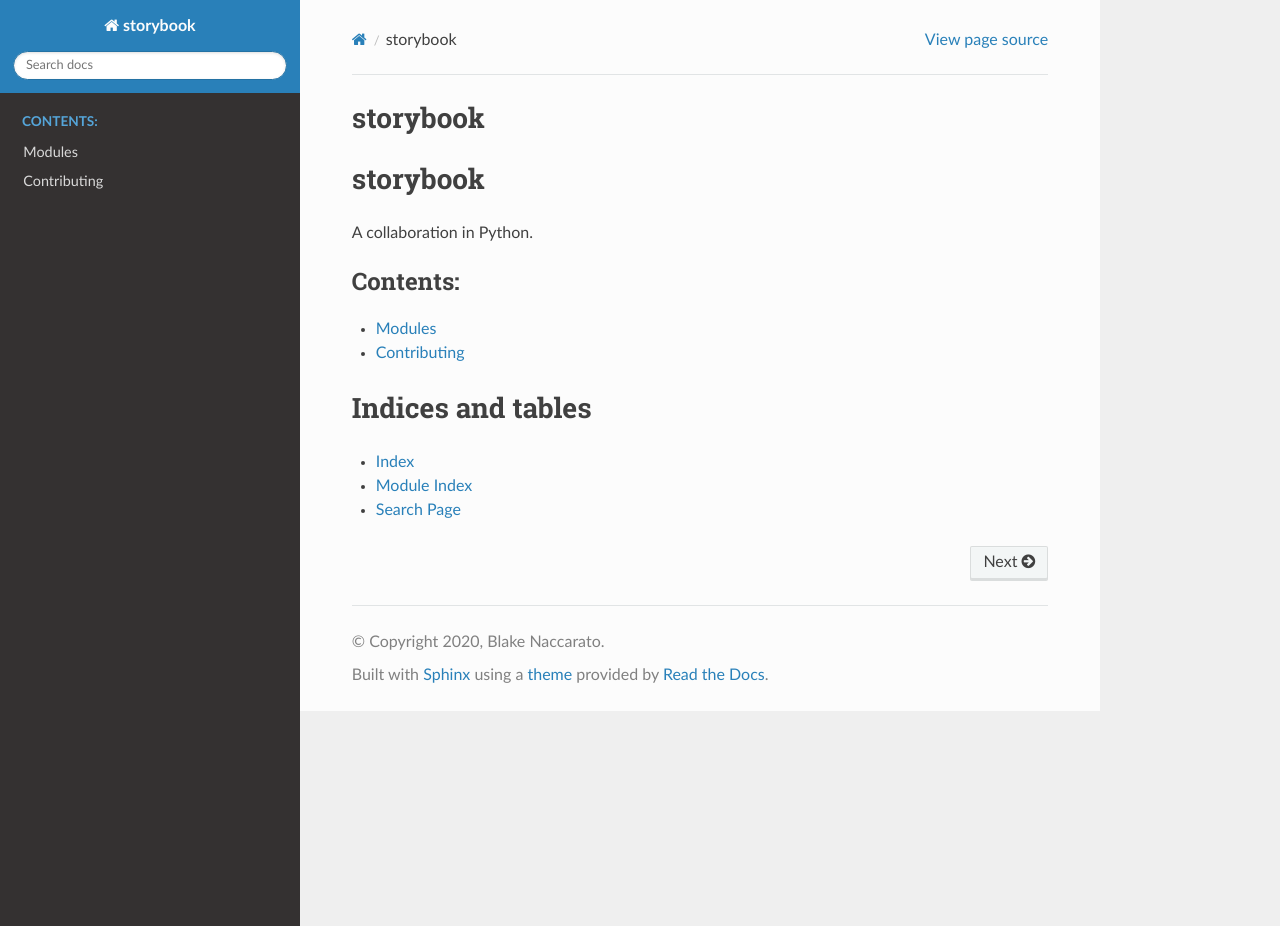
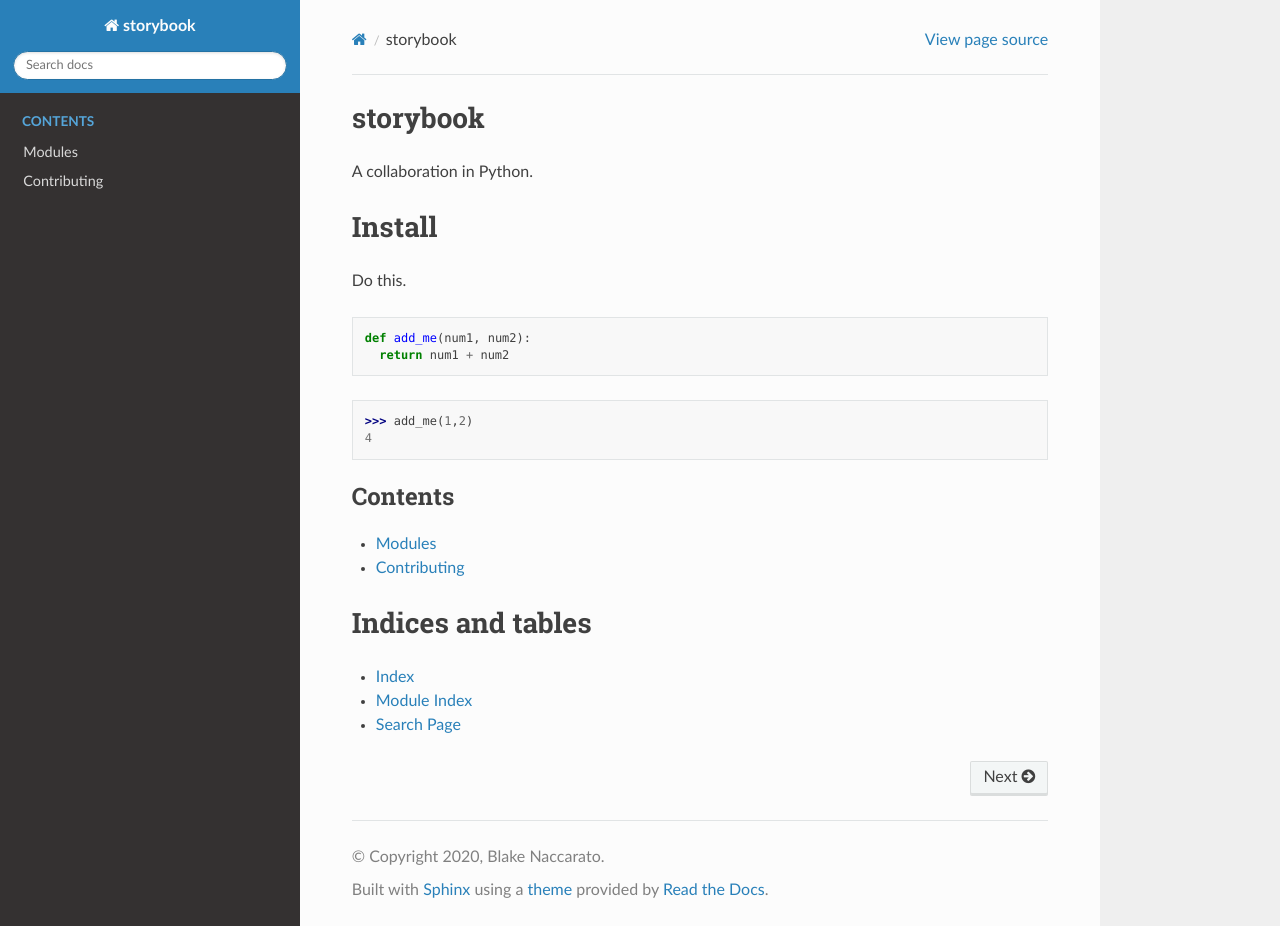
Before and after one commit to blakeNaccarato/storybook, a Sphinx documentation site: the page built from docs/index.rst, in a window 1280 px wide and 926 px high. Built offline with Sphinx 7.4.7 and the Read the Docs theme 2.0.0, drawn with Linux system fonts in a browser that asks for light colours.

```diff
--- a/README.rst
+++ b/README.rst
@@ -2,3 +2,8 @@ storybook
 =========
 
 A collaboration in Python.
+
+Install
+=======
+
+Do this.
--- a/docs/index.rst
+++ b/docs/index.rst
@@ -1,11 +1,15 @@
-storybook
-=========
-
 .. include:: ../README.rst
 
+.. code-block:: python
+
+  def add_me(num1, num2):
+    return num1 + num2
+
+>>> add_me(1,2)
+4
+
 .. toctree::
-   :maxdepth: 2
-   :caption: Contents:
+   :caption: Contents
 
    modules
    contributing
```
Also changed, not shown: conftest.py (added, +16 -0 lines).
